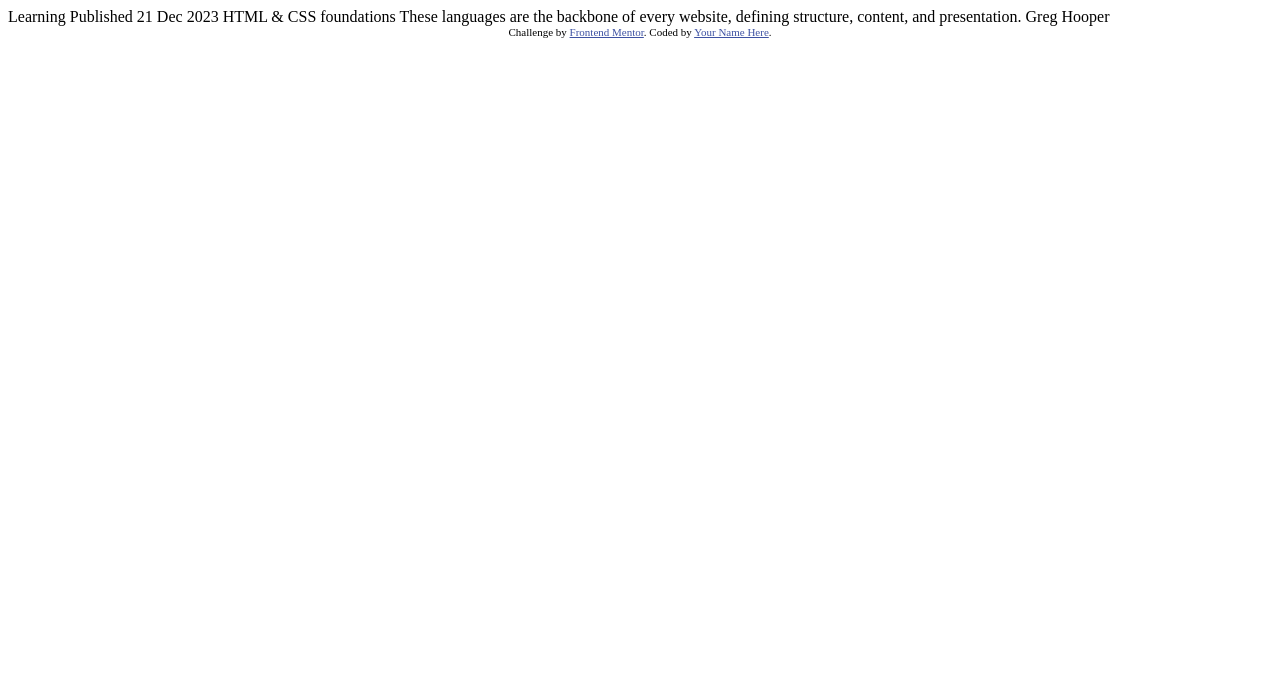
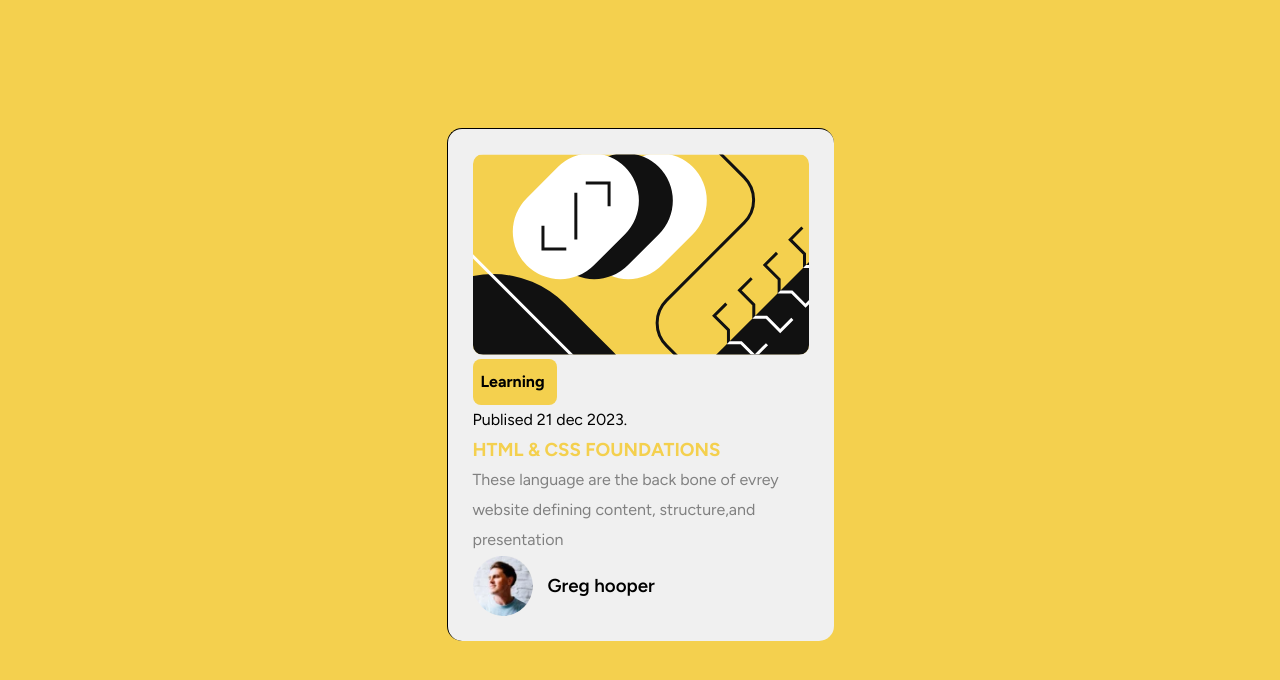
Before and after one commit to Timidaniel/innkeeper, a plain HTML site: page blog-preview-card-main/index.html in a window 1280 px wide. Drawn offline with Linux system fonts and the light colour scheme.

Commit message:
created a card

```diff
--- a/blog-preview-card-main/index.html
+++ b/blog-preview-card-main/index.html
@@ -1,34 +1,58 @@
 <!DOCTYPE html>
 <html lang="en">
   <head>
-  <meta charset="UTF-8">
-  <meta name="viewport" content="width=device-width, initial-scale=1.0"> <!-- displays site properly based on user's device -->
+    <meta charset="UTF-8" />
+    <meta name="viewport" content="width=device-width, initial-scale=1.0" />
+    <!-- displays site properly based on user's device -->
 
-  <link rel="icon" type="image/png" sizes="32x32" href="./assets/images/favicon-32x32.png">
-
-  <title>Frontend Mentor | Blog preview card</title>
+    <link
+      rel="icon"
+      type="image/png"
+      sizes="32x32"
+      href="./assets/images/favicon-32x32.png"
+    />
+<!-- google font link  -->
+<link rel="preconnect" href="https://fonts.googleapis.com">
+<link rel="preconnect" href="https://fonts.gstatic.com" crossorigin>
+<link href="https://fonts.googleapis.com/css2?family=Figtree:ital,wght@0,300..900;1,300..900&display=swap" rel="stylesheet">
+    <title>Blog preview card</title>
+    <link rel="stylesheet" href="style.css" />
 
     <!-- Feel free to remove these styles or customise in your own stylesheet 👍 -->
-  <style>
-    .attribution { font-size: 11px; text-align: center; }
-    .attribution a { color: hsl(228, 45%, 44%); }
-  </style>
+    <!-- <style>
+      .attribution {
+        font-size: 11px;
+        text-align: center;
+      }
+      .attribution a {
+        color: hsl(228, 45%, 44%);
+      }
+    </style> -->
   </head>
   <body>
+    <div class="card-container">
+      <div class="card">
+        <img src="assets/images/illustration-article.svg" alt="image" class="hero-img" />
+        <div class="card-content">
+          <div class="card-text">
+            <p class="learning" style="font-weight: bold">Learning</p>
+            <p>Publised 21 dec 2023.</p>
+            <h3 style="color: hsl(47, 88%, 63%)">
+              HTML & CSS FOUNDATIONS
+            </h3>
 
-  Learning
-
-  Published 21 Dec 2023
-
-  HTML & CSS foundations
-
-  These languages are the backbone of every website, defining structure, content, and presentation.
-
-  Greg Hooper
-
-  <div class="attribution">
-    Challenge by <a href="https://www.frontendmentor.io?ref=challenge" target="_blank">Frontend Mentor</a>.
-    Coded by <a href="#">Your Name Here</a>.
+            <p style="color: gray">
+              These language are the back bone of evrey <br />
+              website defining content, structure,and <br />
+              presentation
+            </p>
+          </div>
+        <div class="user-info">
+            <img src="assets/images/image-avatar.webp" alt="image" />
+            <h3>Greg hooper</h3>
+          </div>
+        </div>
+      </div>
     </div>
   </body>
 </html>
--- /dev/null
+++ b/blog-preview-card-main/style.css
@@ -0,0 +1,54 @@
+* {
+  margin: 0px;
+  padding: 0px;
+  box-sizing: border-box;
+  font-family: "Figtree", sans-serif;
+}
+body {
+  background-color: hsl(47, 88%, 63%);
+}
+.card-container {
+  display: flex;
+  justify-content: center;
+  align-items: center;
+  margin: 10%;
+}
+.card {
+  background-color: #f0f0f0;
+  border-radius: 15px;
+  padding: 25px;
+  border-left: 1px solid black;
+  border-top: 1px solid black;
+}
+
+.card-text {
+  line-height: 30px;
+}
+
+.learning {
+  border-radius: 8px;
+  padding: 8px;
+  font-size: 16px;
+  background-color: hsl(47, 88%, 63%);
+  border: none;
+  width: 25%;
+  font-weight: normal;
+}
+
+.user-info {
+  display: flex;
+  align-items: center;
+}
+
+.user-info h3 {
+  font-weight: 600;
+}
+
+.user-info img {
+  width: 60px;
+  margin-right: 15px;
+  border-radius: 50%;
+}
+.card .hero-img {
+  border-radius: 10px;
+}
```
Lines whose indentation alone changed are shown as unchanged.
